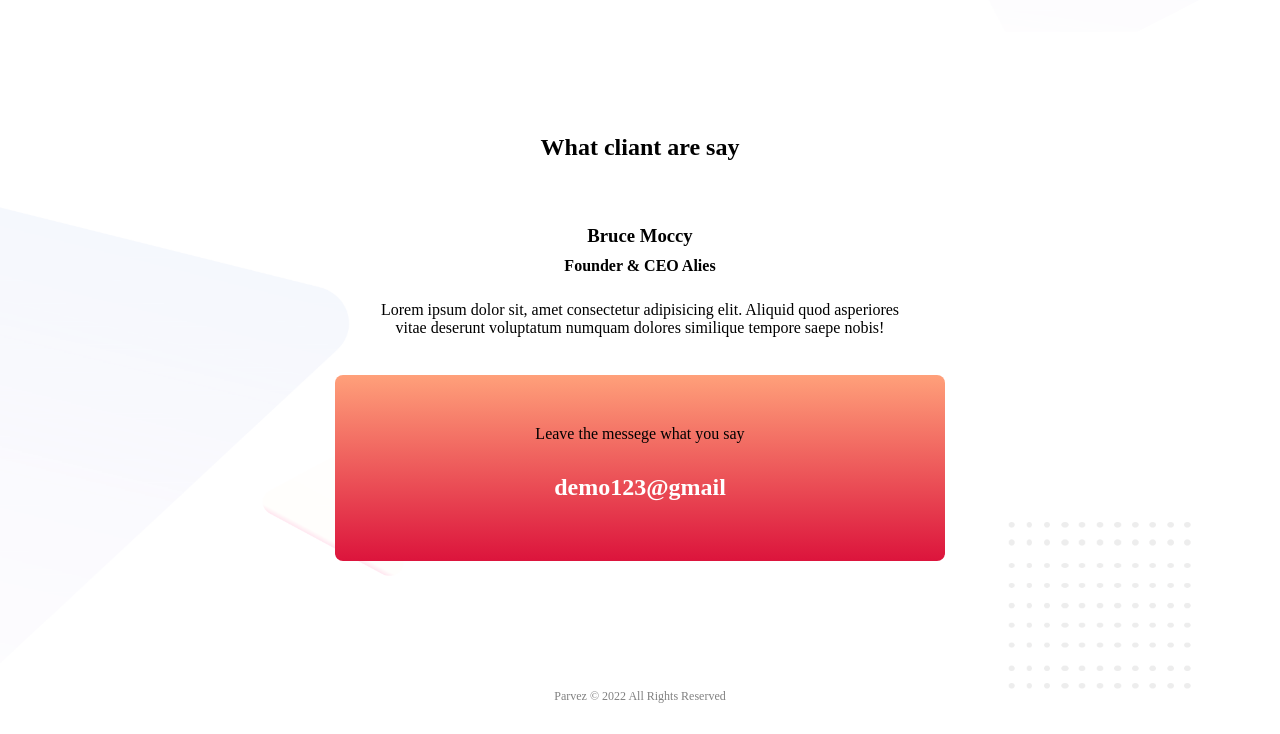
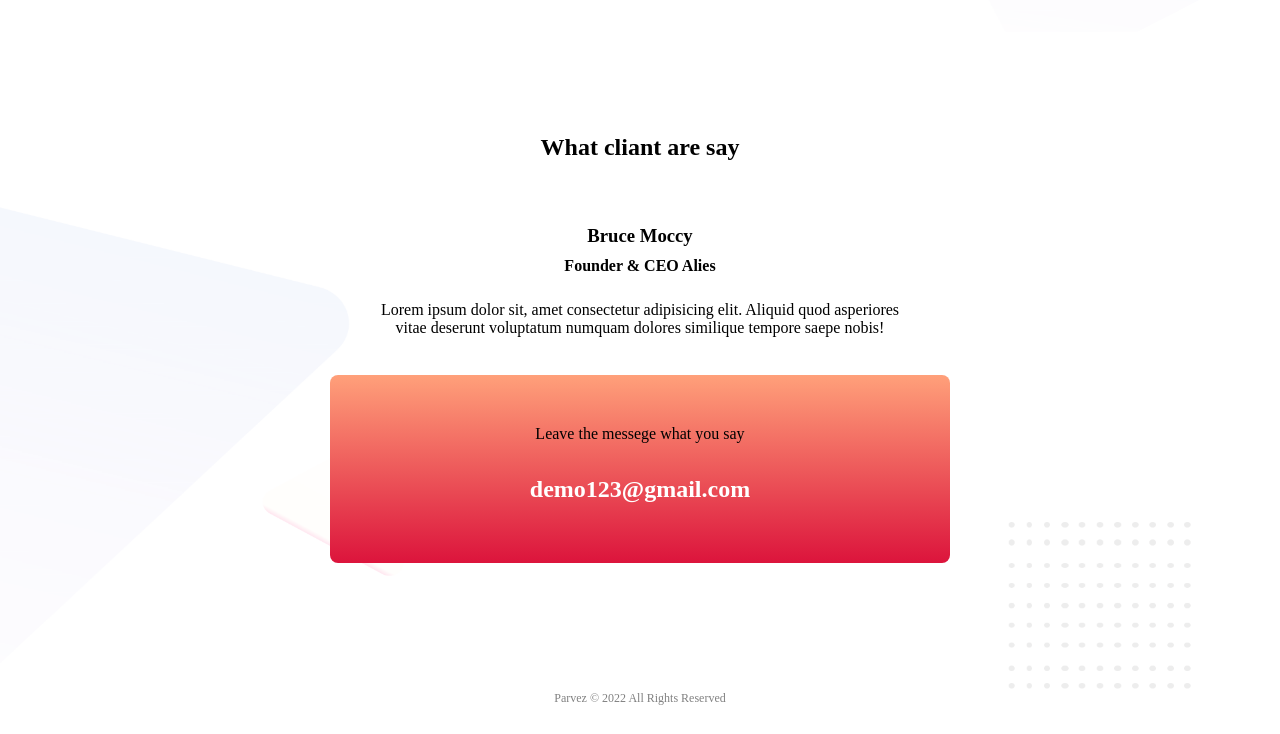
Before and after one commit to parvez121/my-seceond-website, a plain HTML site: page index.html in a window 1280 px wide. Shown: the part 1732-2466 px from the top of the page. Drawn offline with Linux system fonts and the light colour scheme.

Commit message:
Update index.html

```diff
--- a/index.html
+++ b/index.html
@@ -51,7 +51,7 @@
             <p class="info">Lorem ipsum dolor sit, amet consectetur adipisicing elit. Aliquid quod asperiores <br> vitae deserunt voluptatum numquam dolores similique tempore saepe nobis!</p>
             <div class="contact">
                 <p>Leave the messege what you say</p>
-                <h2 class="link">demo123@gmail</h2>
+                <h2 class="link">demo123@gmail.com</h2>
             </div>
         </div>
         <footer>
```
